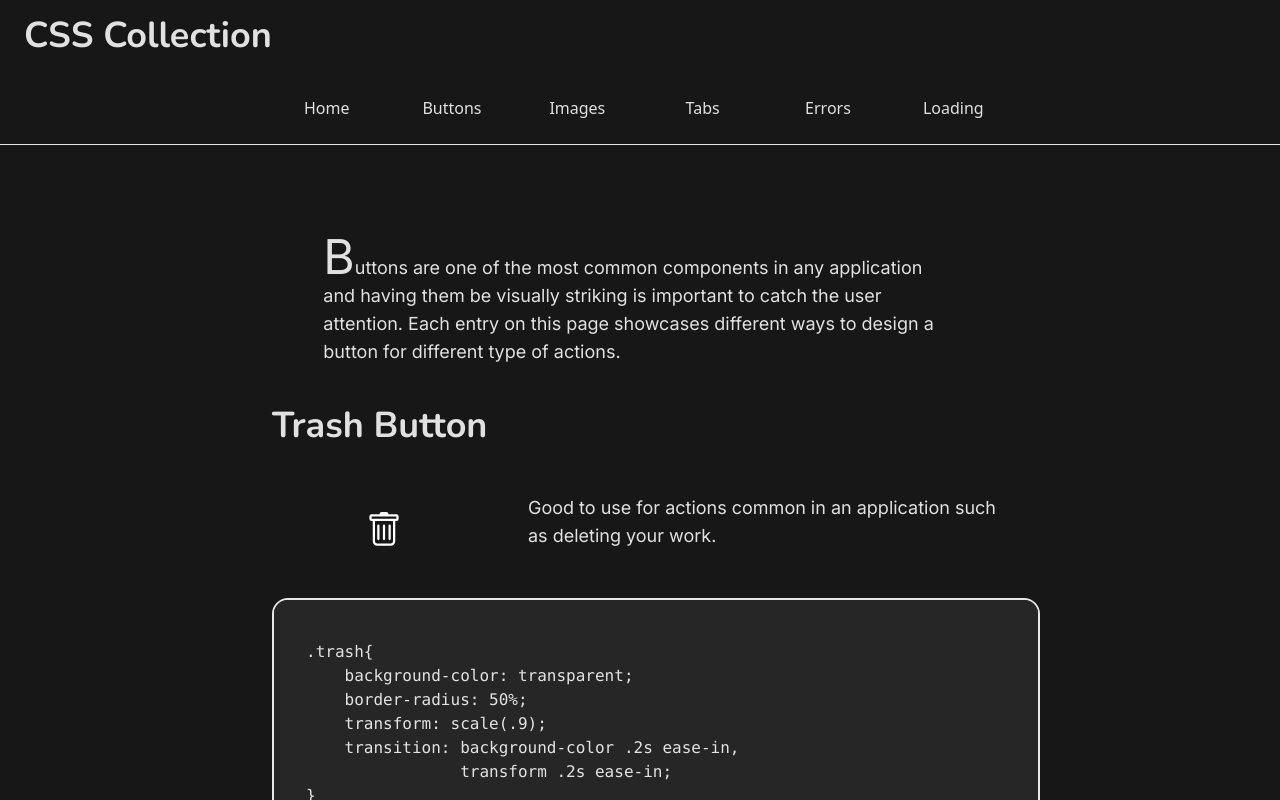
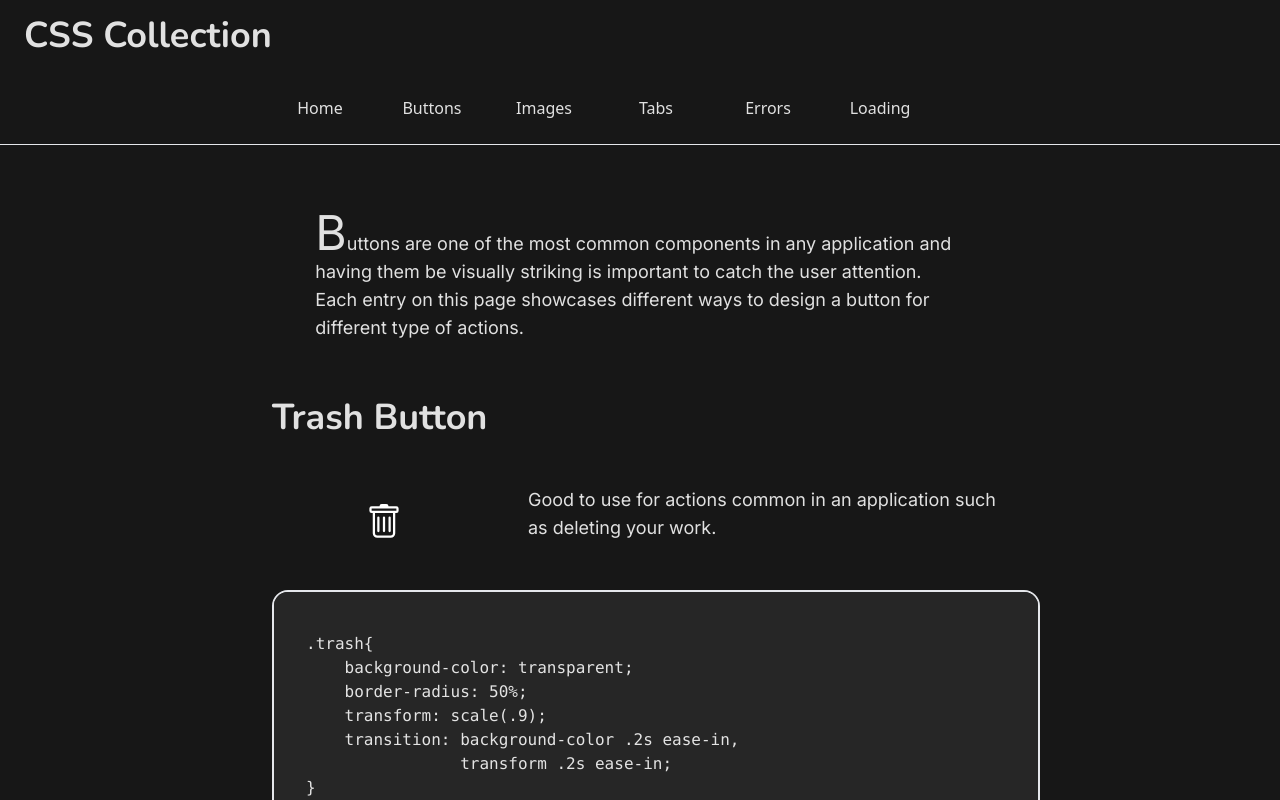
Before and after one commit to Denito37/css_collection, a React (Vite) app: page /error in a window 1280 px wide. Both pictures are taken after a click on the button "Buttons". Shown: the top 800 px of the page. Built offline with nearby package versions, Linux system fonts and the light colour scheme.

Commit message:
layout shift, entry edit

```diff
--- a/src/App.jsx
+++ b/src/App.jsx
@@ -48,7 +48,7 @@ const loadList = loading.map( load => {
   return <Entry key={load.id} entry={load} element={loadElementArray[load.id-1]} />
 })
 const navList = sections.map( section => (
-  <button key={key++} className=" p-4 capitalize rounded-2xl w-fit transition-all duration-200 hover:bg-slate-200 hover:text-black" onClick={() => {setPage(section); setActive(section)}}>
+  <button key={key++} className=" p-4 mx-2 capitalize rounded-2xl min-w-[6rem] w-fit transition-colors hover:bg-slate-200 hover:text-black" onClick={() => {setPage(section); setActive(section)}}>
     {section}
   </button>
 ))
@@ -63,7 +63,7 @@ if(page === 'loading'){list = loadList}
   return (
     <div>
       <Header />
-      <div className=" grid grid-cols-3 grid-rows-2 sm:grid-cols-6 sm:grid-rows-1 p-2 mx-auto md:max-w-3xl justify-items-center">
+      <div className=" overflow-x-scroll flex p-2 mx-auto md:max-w-3xl justify-items-center">
         {navList}
       </div>
       <hr />
--- a/src/components/entries/entries.js
+++ b/src/components/entries/entries.js
@@ -16,7 +16,7 @@ export const buttons = [
                 transform .2s ease-in;
 }
 .trash:hover{
-    background-color: var(--acc-clr);
+    background-color: rgb(14 165 233);
     transform: scale(1);
 }`,
     },
@@ -39,9 +39,9 @@ export const buttons = [
         description:`Visually appealing way to tell the user that you can intereact with this element`,
         code: `
 .claim{
-    background-color: #222;
-    border: solid 2px #222;
-    color: #eee;
+    background-color: rgb(113 113 122);
+    border: solid 2px white;
+    color: white;
     padding: 1.5rem 3rem;
     border-radius: 1rem;
     transition: background-color .2s ease-in;
@@ -58,14 +58,14 @@ export const buttons = [
         code: `
 .submit{
     background-color: transparent;
-    border: solid 1px #222;
+    border: solid 1px white;
     color: #eee;
     padding: 1.5rem 2.5rem;
     border-radius: 1rem;
     transition: border .2s ease-in;
 }
 .submit:hover{
-    border: 4px solid #222;
+    border: 4px solid white;
 }`,
     },
     {
@@ -74,7 +74,7 @@ export const buttons = [
         description:`Put call to action content activation on click such as a contact component`,
         code:`
 .cta{
-    background-color: #252525;
+    background-color: rgb(51 65 85);
     padding: 1rem 2rem;
     border-radius: 1rem;
     font-weight: 800;
@@ -84,7 +84,7 @@ export const buttons = [
 }
 .cta:hover{
     transform: scale(1.25);
-    color: var(--acc-clr)
+    color: rgb(167 139 250)
 }`,
     },
 ]
@@ -115,13 +115,15 @@ export const tabs = [
         description:`If you want the user to know what tab they are on using, having a high contrast between the active & the inactive tabs would be helpful.`,
         code:`
 .two{
+    background-color: rgb(39 39 42);
+    color: rgb(241 245 249);
     border-radius: .5rem;
     padding: 1rem;
     transition: background-color .2s ease-in;
 }
 .two:focus,.one:hover {
-    background-color: #f1f5f9;
-    color: #27272a;
+    background-color: rgb(241 245 249);
+    color: rgb(39 39 42);
 }
         `,
     },
@@ -153,7 +155,7 @@ export const tabs = [
 .four:hover::after,.four:focus::after{
     width: 100%;
     height: 2px;
-    background: var(--acc-clr);
+    background-color: rgb(167 139 250);
     position: absolute;
     bottom: 0px;
     left: 0;
@@ -169,11 +171,11 @@ export const tabs = [
     border: solid 2px transparent;
     border-radius: .5rem;
     padding: 1rem 2rem;
-    background-color: #27272a;
+    background-color: rgb(39 39 42);
     transition: border 1.5s ease-in;
 }
 .five:hover{
-    border: solid 2px #f1f5f9;
+    border: solid 2px rgb(241 245 249);
 }
         `,
     }
--- a/src/components/entry.jsx
+++ b/src/components/entry.jsx
@@ -1,10 +1,13 @@
 
 export default function Entry({entry, element}){
     return(
-        <article className="p-4 my-12 mx-6 grid place-content-center">
-            {entry.intro && <p className=" mx-auto max-w-[60ch] text-lg p-6 first-letter:text-5xl">
+        <article className="p-4 my-6 mx-6 grid place-content-center">
+            {
+            entry.intro &&
+            <p className=" mx-auto max-w-[60ch] text-lg px-4 mt-6 mb-10 first-letter:text-5xl">
                 {entry.intro}
-            </p> }
+            </p>
+            }
             <h2 className="text-4xl text-center md:text-left font-bold p-4">
                 {entry.title}
             </h2>
```
